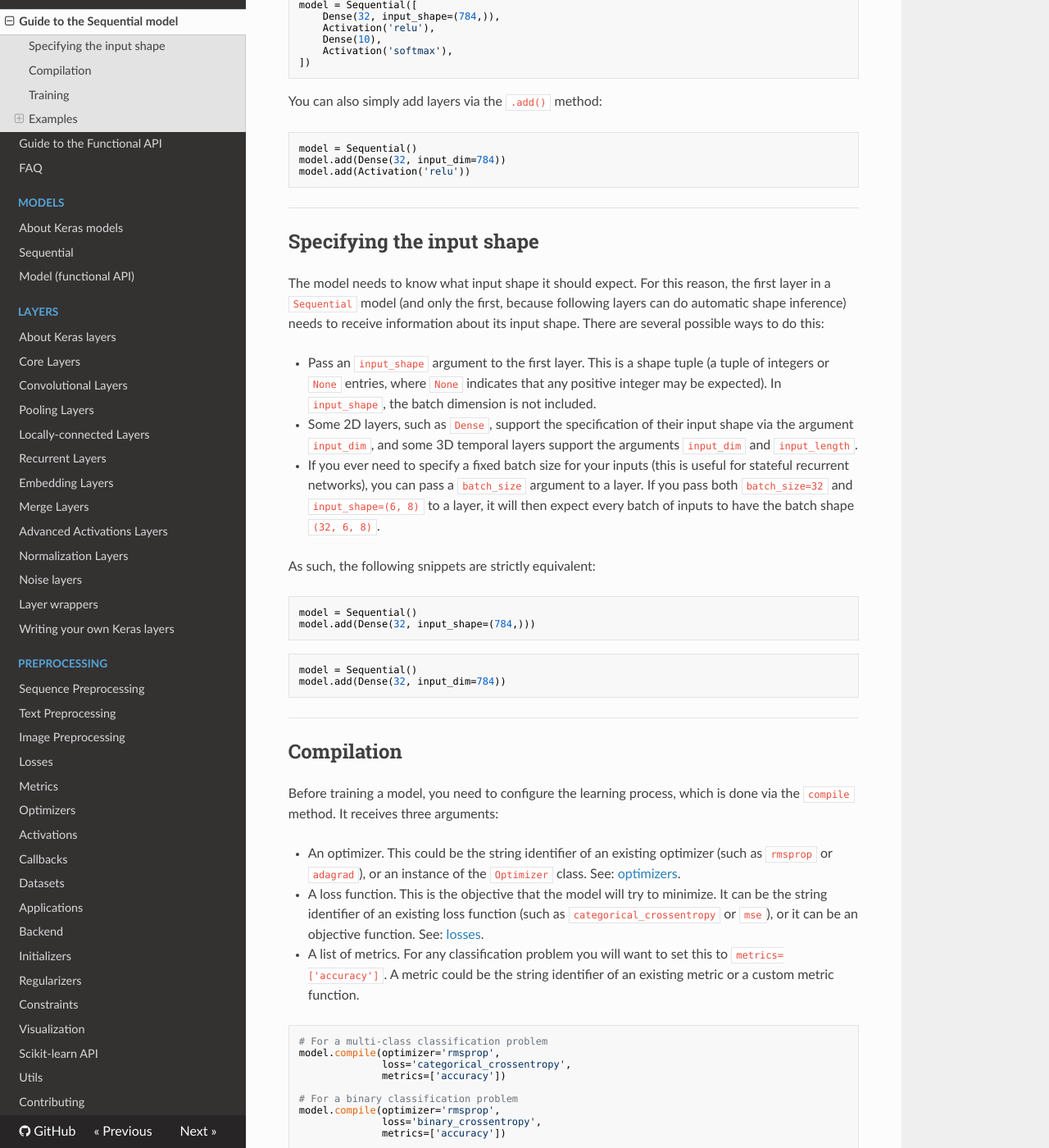
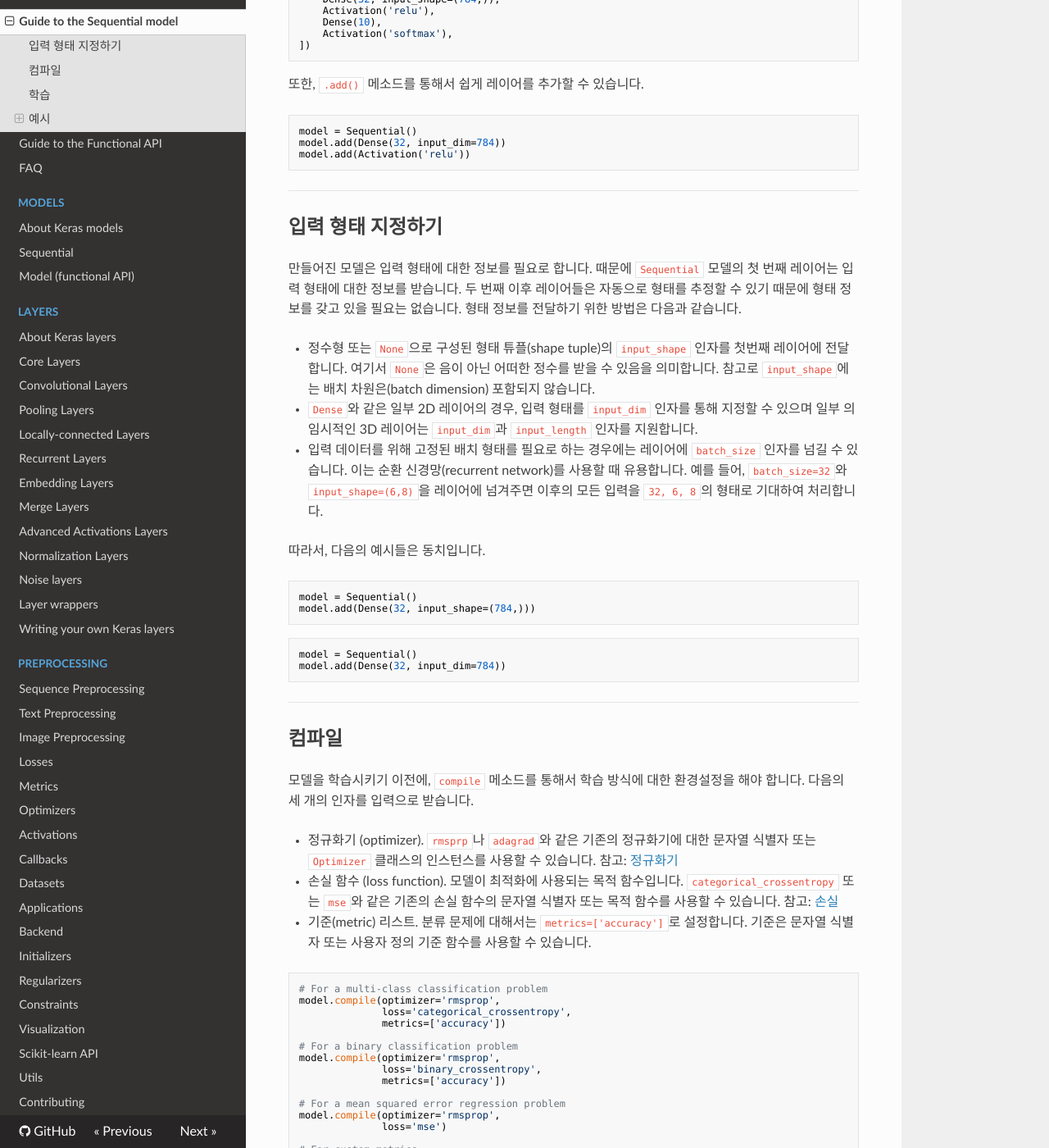
Before and after one commit to keras-team/keras-docs-ko, an MkDocs documentation site: the page built from sources/getting-started/sequential-model-guide.md, in a window 1280 px wide and 1400 px high, scrolled down 314 px. Shown: the whole window at 82% size. Built offline with MkDocs 1.6.1, drawn with Linux system fonts in a browser that asks for light colours; nearby versions of some CDN libraries; some of the changed text lies outside the part shown.

Commit message:
Translation by Destructions

````diff
--- a/sources/getting-started/sequential-model-guide.md
+++ b/sources/getting-started/sequential-model-guide.md
@@ -1,8 +1,7 @@
-# Getting started with the Keras Sequential model
+# 케라스 Sequential 모델 시작하기
 
-The `Sequential` model is a linear stack of layers.
-
-You can create a `Sequential` model by passing a list of layer instances to the constructor:
+`Sequential` 모델은 레이어를 선형으로 연결하여 구성합니다.
+레이어 인스턴스를 생성자에게 넘겨줌으로써 `Sequential` 모델을 구성할 수 있습니다.
 
 ```python
 from keras.models import Sequential
@@ -16,7 +15,7 @@
 ])
 ```
 
-You can also simply add layers via the `.add()` method:
+또한, `.add()` 메소드를 통해서 쉽게 레이어를 추가할 수 있습니다.
 
 ```python
 model = Sequential()
@@ -26,15 +25,15 @@
 
 ----
 
-## Specifying the input shape
+## 입력 형태 지정하기
 
-The model needs to know what input shape it should expect. For this reason, the first layer in a `Sequential` model (and only the first, because following layers can do automatic shape inference) needs to receive information about its input shape. There are several possible ways to do this:
+만들어진 모델은 입력 형태에 대한 정보를 필요로 합니다. 때문에 `Sequential` 모델의 첫 번째 레이어는 입력 형태에 대한 정보를 받습니다. 두 번째 이후 레이어들은 자동으로 형태를 추정할 수 있기 때문에 형태 정보를 갖고 있을 필요는 없습니다. 형태 정보를 전달하기 위한 방법은 다음과 같습니다.
 
-- Pass an `input_shape` argument to the first layer. This is a shape tuple (a tuple of integers or `None` entries, where `None` indicates that any positive integer may be expected). In `input_shape`, the batch dimension is not included.
-- Some 2D layers, such as `Dense`, support the specification of their input shape via the argument `input_dim`, and some 3D temporal layers support the arguments `input_dim` and `input_length`.
-- If you ever need to specify a fixed batch size for your inputs (this is useful for stateful recurrent networks), you can pass a `batch_size` argument to a layer. If you pass both `batch_size=32` and `input_shape=(6, 8)` to a layer, it will then expect every batch of inputs to have the batch shape `(32, 6, 8)`.
+- 정수형 또는 `None`으로 구성된 형태 튜플(shape tuple)의 `input_shape` 인자를 첫번째 레이어에 전달합니다. 여기서 `None`은 음이 아닌 어떠한 정수를 받을 수 있음을 의미합니다. 참고로 `input_shape`에는 배치 차원은(batch dimension) 포함되지 않습니다.
+- `Dense`와 같은 일부 2D 레이어의 경우, 입력 형태를 `input_dim` 인자를 통해 지정할 수 있으며 일부 의 임시적인 3D 레이어는 `input_dim`과 `input_length` 인자를 지원합니다.
+- 입력 데이터를 위해 고정된 배치 형태를 필요로 하는 경우에는 레이어에 `batch_size` 인자를 넘길 수 있습니다. 이는 순환 신경망(recurrent network)를 사용할 때 유용합니다. 예를 들어, `batch_size=32`와 `input_shape=(6,8)`을 레이어에 넘겨주면 이후의 모든 입력을 `32, 6, 8`의 형태로 기대하여 처리합니다.
 
-As such, the following snippets are strictly equivalent:
+따라서, 다음의 예시들은 동치입니다.
 ```python
 model = Sequential()
 model.add(Dense(32, input_shape=(784,)))
@@ -46,13 +45,13 @@
 
 ----
 
-## Compilation
+## 컴파일
 
-Before training a model, you need to configure the learning process, which is done via the `compile` method. It receives three arguments:
+모델을 학습시키기 이전에, `compile` 메소드를 통해서 학습 방식에 대한 환경설정을 해야 합니다. 다음의 세 개의 인자를 입력으로 받습니다.
 
-- An optimizer. This could be the string identifier of an existing optimizer (such as `rmsprop` or `adagrad`), or an instance of the `Optimizer` class. See: [optimizers](/optimizers).
-- A loss function. This is the objective that the model will try to minimize. It can be the string identifier of an existing loss function (such as `categorical_crossentropy` or `mse`), or it can be an objective function. See: [losses](/losses).
-- A list of metrics. For any classification problem you will want to set this to `metrics=['accuracy']`. A metric could be the string identifier of an existing metric or a custom metric function.
+- 정규화기 (optimizer). `rmsprp`나 `adagrad`와 같은 기존의 정규화기에 대한 문자열 식별자 또는 `Optimizer` 클래스의 인스턴스를 사용할 수 있습니다. 참고: [정규화기](/optimizers)
+- 손실 함수 (loss function). 모델이 최적화에 사용되는 목적 함수입니다. `categorical_crossentropy` 또는 `mse`와 같은 기존의 손실 함수의 문자열 식별자 또는 목적 함수를 사용할 수 있습니다. 참고: [손실](/losses)
+- 기준(metric) 리스트. 분류 문제에 대해서는 `metrics=['accuracy']`로 설정합니다. 기준은 문자열 식별자 또는 사용자 정의 기준 함수를 사용할 수 있습니다.
 
 ```python
 # For a multi-class classification problem
@@ -82,9 +81,9 @@
 
 ----
 
-## Training
+## 학습
 
-Keras models are trained on Numpy arrays of input data and labels. For training a model, you will typically use the `fit` function. [Read its documentation here](/models/sequential).
+케라스 모델들은 입력 데이터와 라벨로 구성된 Numpy 배열 위에서 이루어집니다. 모델을 학습기키기 위해서는 일반적으로 `fit`함수를 사용합니다. [여기서 자세한 정보를 알 수 있습니다](/models/sequential).
 
 ```python
 # For a single-input model with 2 classes (binary classification):
@@ -130,22 +129,22 @@
 ----
 
 
-## Examples
+## 예시
 
-Here are a few examples to get you started!
+바로 실험해볼 수 있는 예시들입니다!
 
-In the [examples folder](https://github.com/keras-team/keras/tree/master/examples), you will also find example models for real datasets:
+[examples 폴더](https://github.com/keras-team/keras/tree/master/examples) 안에서 실제 데이터셋에 대한 예시 모델들을 볼 수 있습니다.
 
-- CIFAR10 small images classification: Convolutional Neural Network (CNN) with realtime data augmentation
-- IMDB movie review sentiment classification: LSTM over sequences of words
-- Reuters newswires topic classification: Multilayer Perceptron (MLP)
-- MNIST handwritten digits classification: MLP & CNN
-- Character-level text generation with LSTM
+- CIFAR10 소형 이미지 분류: 실시간 데이터 증강을 포함하는 합성곱 인공 신경망 (CNN)
+- IMDB 영화 감상 분류: 연속적인 문자에 대한 LSTM
+- Reuters newswires 주제 분류: 다계층 신경망 (MLP)
+- MNIST 손으로 쓴 숫자 이미지 분류: MLP & CNN
+- LSTM을 이용한 문자열 수준의 텍스트 생성기
 
-...and more.
+...등등.
 
 
-### Multilayer Perceptron (MLP) for multi-class softmax classification:
+### 다중 클레스 소프트맥스 분류를 위한 다계층 인공 신경망 (MLP) :
 
 ```python
 import keras
@@ -182,7 +181,7 @@
 ```
 
 
-### MLP for binary classification:
+### 이진 분류를 위한 MLP:
 
 ```python
 import numpy as np
@@ -213,7 +212,7 @@
 ```
 
 
-### VGG-like convnet:
+### VGG 스타일 convnet:
 
 ```python
 import numpy as np
@@ -255,7 +254,7 @@
 ```
 
 
-### Sequence classification with LSTM:
+### 시퀀스 분류를 위한 LSTM:
 
 ```python
 from keras.models import Sequential
@@ -279,7 +278,7 @@
 score = model.evaluate(x_test, y_test, batch_size=16)
 ```
 
-### Sequence classification with 1D convolutions:
+### 시퀀스 분류를 위한 1D 합성곱:
 
 ```python
 from keras.models import Sequential
@@ -307,14 +306,11 @@
 score = model.evaluate(x_test, y_test, batch_size=16)
 ```
 
-### Stacked LSTM for sequence classification
+### 시퀀스 분류를 위한 축적형 LSTM
 
-In this model, we stack 3 LSTM layers on top of each other,
-making the model capable of learning higher-level temporal representations.
+보다 고수준의 한시적 표현(temporal representation)을 학습하기 위하여 3개의 LSTM 레이어를 연결하여 사용합니다.
 
-The first two LSTMs return their full output sequences, but the last one only returns
-the last step in its output sequence, thus dropping the temporal dimension
-(i.e. converting the input sequence into a single vector).
+앞의 두 LSTM은 각각의 전체 출력 시퀀스를 반환하지만, 마지막 남은 LSTM은 출력 시퀀스의 마지막 단계만을 반환합니다. 결과적으로 한시적 차원(temporal dimension)을 생략하게 됩니다. 이를테면 입력 시퀀스를 하나의 벡터로 변환합니다.
 
 <img src="https://keras.io/img/regular_stacked_lstm.png" alt="stacked LSTM" style="width: 300px;"/>
 
@@ -353,13 +349,10 @@
 ```
 
 
-### Same stacked LSTM model, rendered "stateful"
+### 축적형 렌더링 LSTM
 
-A stateful recurrent model is one for which the internal states (memories) obtained after processing a batch
-of samples are reused as initial states for the samples of the next batch. This allows to process longer sequences
-while keeping computational complexity manageable.
-
-[You can read more about stateful RNNs in the FAQ.](/getting-started/faq/#how-can-i-use-stateful-rnns)
+축적형 순환 신경망(stateful recurrent model)은 배치 샘플을 처리한 후의 내부 상태를 다음 배치 샘플에 대한 초기 상태로 재사용합니다. 이를 통해서 계산 복잡도가 지나치게 높지 않게끔 유지하면서 보다 긴 시퀀스를 처리할 수 있도록 합니다.
+[FAQ에서 축적형 LSTM에 대한 정보를 더 보실 수 있습니다.](/getting-started/faq/#how-can-i-use-stateful-rnns)
 
 ```python
 from keras.models import Sequential
````
